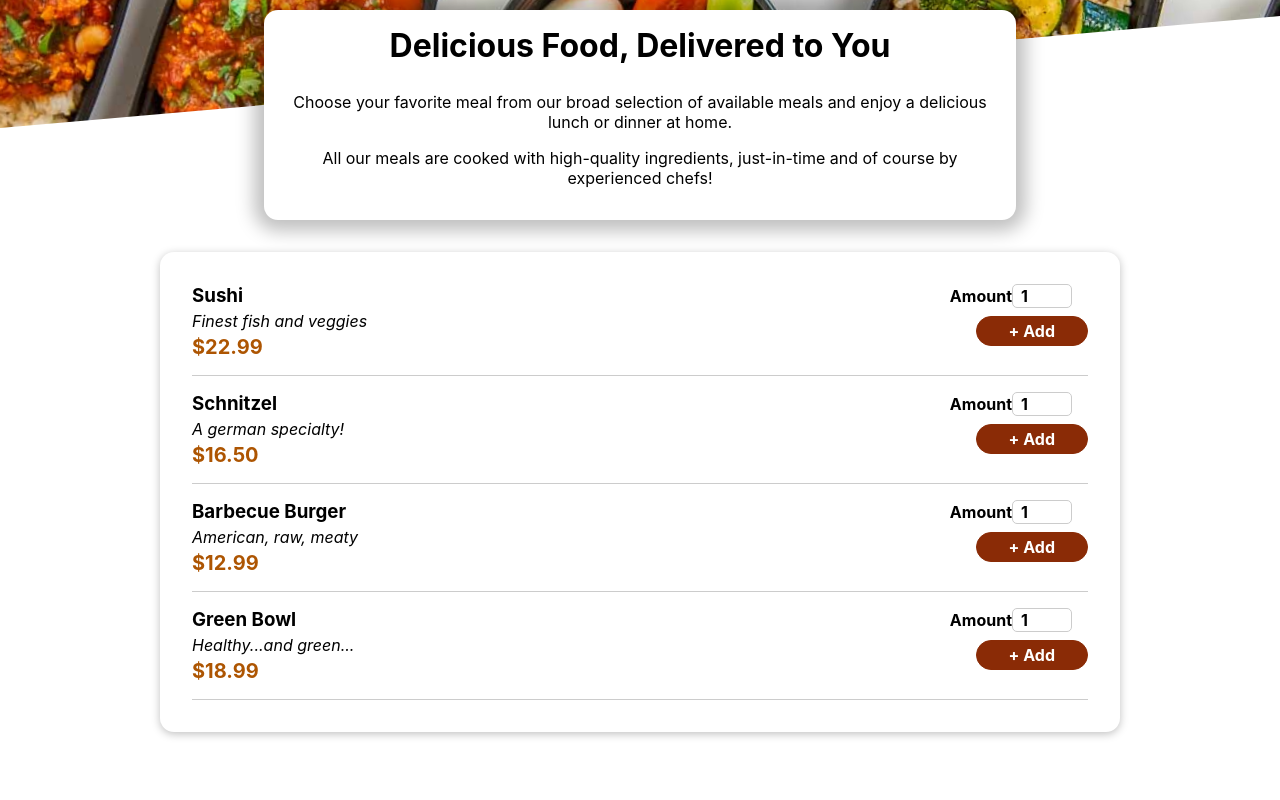
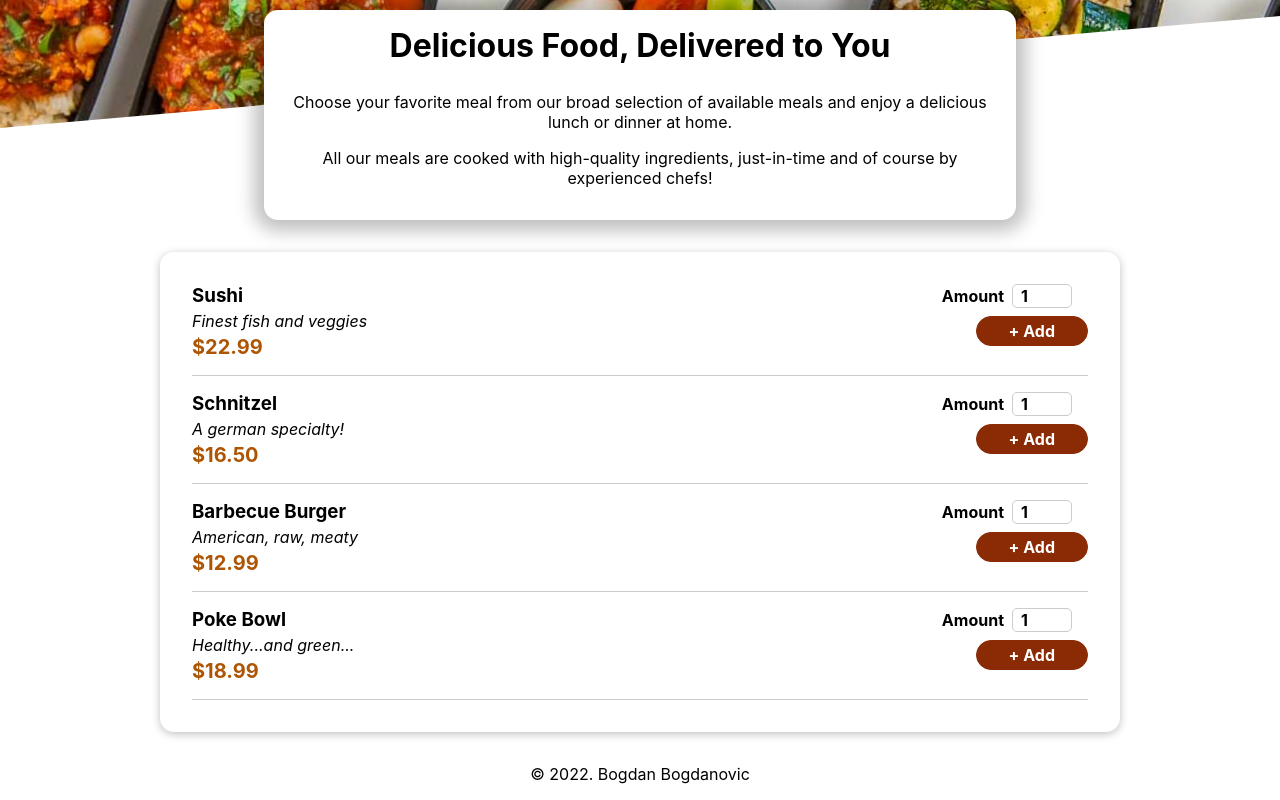
Before and after one commit to bbtools-ps/food-ordering-app, a React (Create React App) app: page / in a window 1280 px wide. Shown: the part 230-1030 px from the top of the page. Before the commit the page ends 994 px from the top, so only its background shows below. Built offline with nearby package versions, Linux system fonts and the light colour scheme.

Commit message:
added copyright, logo components.

```diff
--- a/src/App.js
+++ b/src/App.js
@@ -2,6 +2,7 @@ import { Component } from "react";
 import Header from "./components/Layout/Header";
 import Meals from "./components/Meals/Meals";
 import Cart from "./components/Cart/Cart";
+import Copyright from "./components/Copyright/Copyright";
 import "./App.css";
 
 class App extends Component {
@@ -27,6 +28,7 @@ class App extends Component {
         <main>
           <Meals />
         </main>
+        <Copyright author="Bogdan Bogdanovic" />
       </>
     );
   }
--- /dev/null
+++ b/src/components/Copyright/Copyright.js
@@ -0,0 +1,22 @@
+import { Component } from "react";
+import styles from "./Copyright.module.css";
+
+const getCurrentDate = () => {
+  const date = new Date();
+  return date.getFullYear();
+};
+
+class Copyright extends Component {
+  render() {
+    return (
+      <footer className={styles.copyright}>
+        <p className={styles["copyright-text"]}>
+          © {getCurrentDate()}.{" "}
+          <span className={styles.author}>{this.props.author}</span>
+        </p>
+      </footer>
+    );
+  }
+}
+
+export default Copyright;
--- /dev/null
+++ b/src/components/Copyright/Copyright.module.css
@@ -0,0 +1,11 @@
+.copyright {
+  text-align: center;
+}
+
+.copyright-text {
+  color: #000;
+}
+
+.author {
+  text-transform: capitalize;
+}
--- a/src/components/Layout/Header.js
+++ b/src/components/Layout/Header.js
@@ -1,4 +1,5 @@
 import { Component } from "react";
+import Logo from "../UI/Logo";
 import HeaderCartButton from "./HeaderCartButton";
 import mealsImage from "../../assets/meals.jpg";
 import styles from "./Header.module.css";
@@ -8,7 +9,7 @@ class Header extends Component {
     return (
       <>
         <header className={styles.header}>
-          <h1>FoodOrder</h1>
+          <Logo />
           <HeaderCartButton onClick={this.props.onShowCart} />
         </header>
         <div className={styles["main-image"]}>
--- a/src/components/Meals/AvailableMeals.js
+++ b/src/components/Meals/AvailableMeals.js
@@ -24,7 +24,7 @@ const DUMMY_MEALS = [
   },
   {
     id: "m4",
-    name: "Green Bowl",
+    name: "Poke Bowl",
     description: "Healthy...and green...",
     price: 18.99,
   },
--- a/src/components/UI/Input.module.css
+++ b/src/components/UI/Input.module.css
@@ -15,4 +15,5 @@
   border: 1px solid #ccc;
   font: inherit;
   padding-left: 0.5rem;
+  margin-left: 0.5rem;
 }
--- /dev/null
+++ b/src/components/UI/Logo.js
@@ -0,0 +1,14 @@
+import { Component } from "react";
+import styles from "./Logo.module.css";
+
+class Logo extends Component {
+  render() {
+    return (
+      <h1 className={styles.logo}>
+        <a href="./">FoodOrder</a>
+      </h1>
+    );
+  }
+}
+
+export default Logo;
--- /dev/null
+++ b/src/components/UI/Logo.module.css
@@ -0,0 +1,4 @@
+.logo a {
+  text-decoration: none;
+  color: var(--action-color);
+}
```
